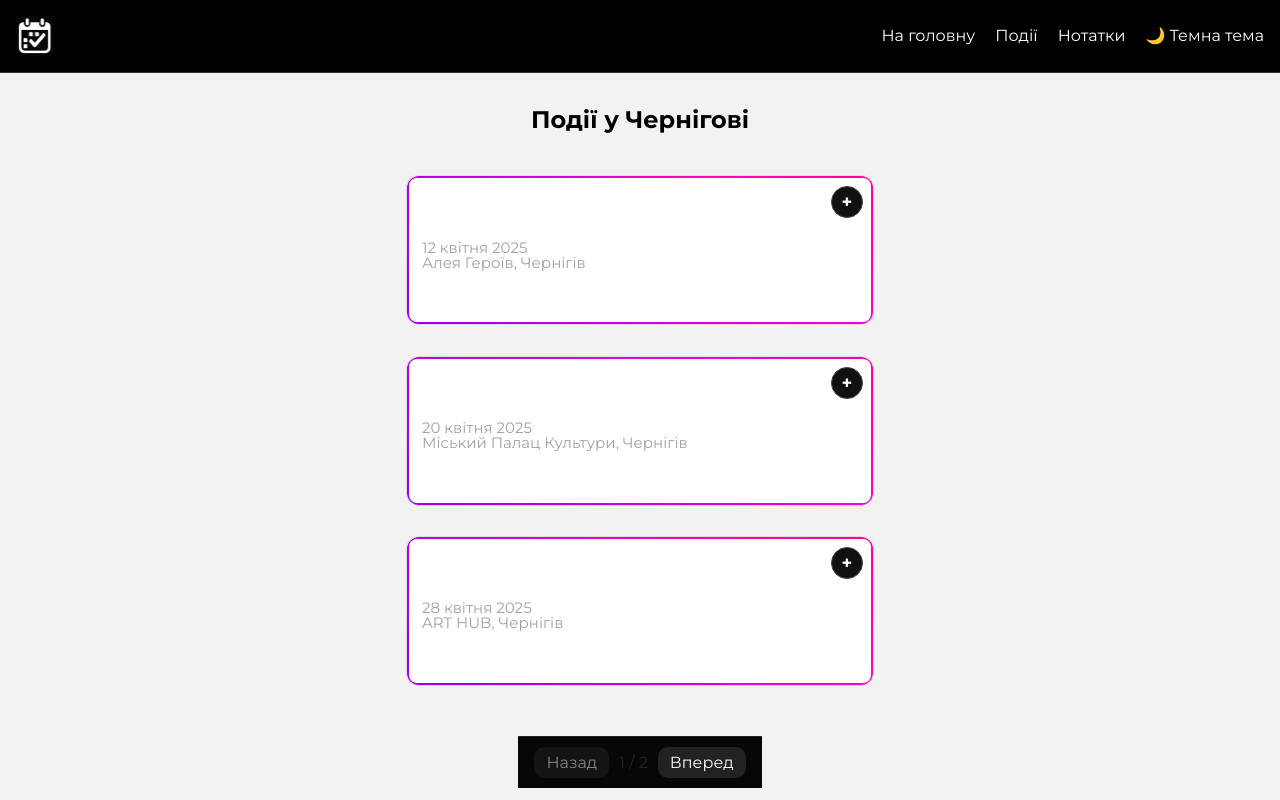
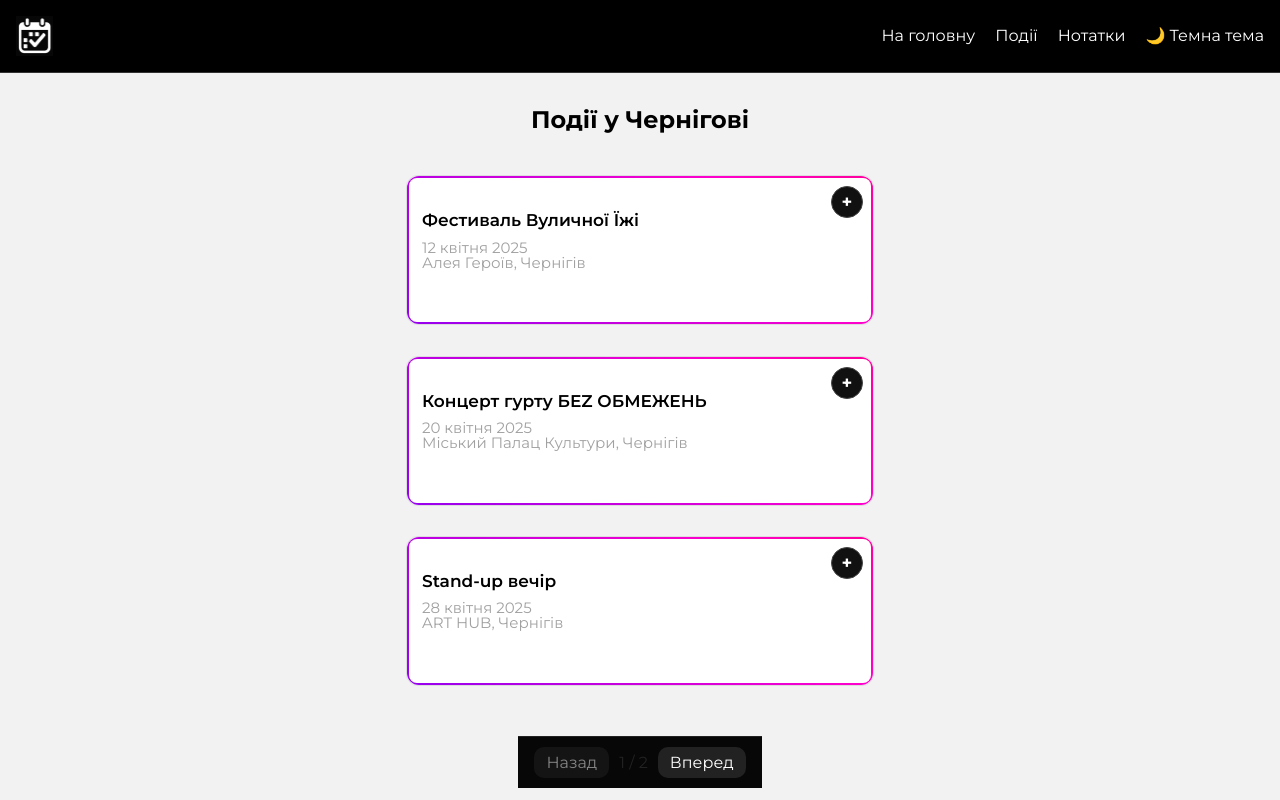
Before and after one commit to kulikp1/planner, a React (Vite) app: page /events in a window 1280 px wide. Built offline with nearby package versions, Linux system fonts and the light colour scheme.

Commit message:
update event title for light theme

```diff
--- a/src/components/Events/Events.jsx
+++ b/src/components/Events/Events.jsx
@@ -88,7 +88,13 @@ const UpcomingEvents = () => {
                 isDarkMode ? styles.eventCard : styles.eventCardLight
               }`}
             >
-              <h2 className={styles.eventTitle}>{event.title}</h2>
+              <h2
+                className={` ${
+                  isDarkMode ? styles.title : styles.eventLightTitle
+                }`}
+              >
+                {event.title}
+              </h2>
               <p className={styles.eventDate}>{event.date}</p>
               <p className={styles.eventLocation}>{event.location}</p>
               <button
--- a/src/components/Events/Events.module.css
+++ b/src/components/Events/Events.module.css
@@ -149,6 +149,15 @@ body {
   line-height: 1.1;
 }
 
+.eventLightTitle {
+  font-size: 17px;
+  color: black;
+  font-weight: 600;
+  margin-top: 20px;
+  margin-bottom: 10px;
+  line-height: 1.1;
+}
+
 .eventDate,
 .eventLocation {
   color: #a1a1a1;
```
